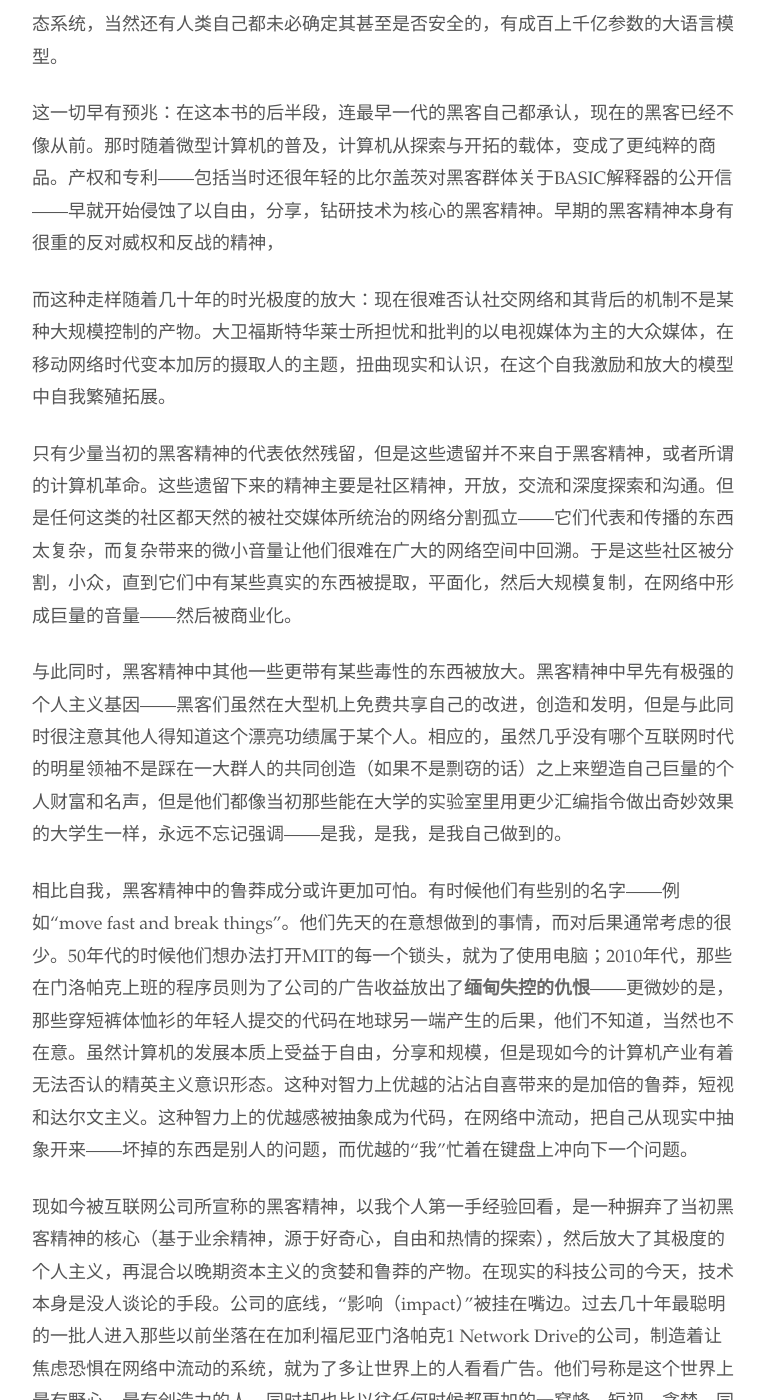
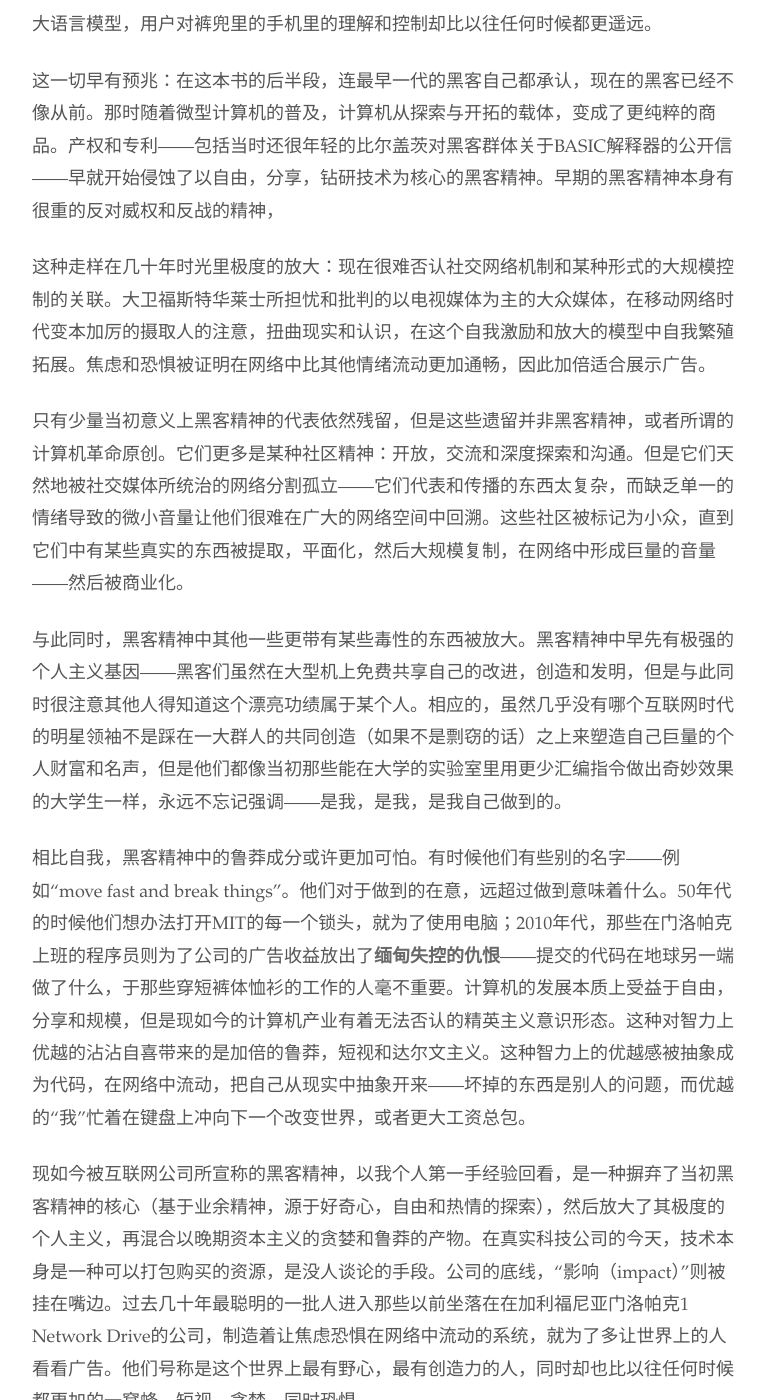
Before and after one commit to readandchedan/readandchedan.github.io, a Jekyll site: the page built from _posts/nonfiction/_posts/2024-11-25-failed-hacker.md, in a window 1280 px wide and 1400 px high, scrolled down 699 px. Shown: the whole window, without its empty margins (256-1021 px from the left). Built offline with Jekyll 4.4.1, drawn with Linux system fonts in a browser that asks for light colours; some of the changed text lies outside the part shown.

Commit message:
new post

```diff
--- a/_posts/nonfiction/_posts/2024-11-25-failed-hacker.md
+++ b/_posts/nonfiction/_posts/2024-11-25-failed-hacker.md
@@ -9,20 +9,18 @@ layout: default
 
 1950年代的黑客们有一种——用尤瓦尔·赫拉利在[《智人之上》](https://book.douban.com/subject/37001305/)中的说法——天真的信息观。他们相信信息自由，并且认为更多的信息总是好的。在每个人都不得不和巨量的虚假信息搏斗的今天，回看计算机的早期时代，难免对当时开始释放出来的无法控制巨量信息带来的影响，有某种微妙的感受。
 
-今天的计算机前所未有的普通，信息也变本加厉的不自由。不自由的也并非只有狭义意义上的信息本身：计算机也变得比以往更加不自由。在大型机时代可以由在校的大学生和黑客们随意改进修理的计算机，在今天变得比以往任何时间都更离用户更加遥远。从集成封装到难以理解的芯片，到交错到人力无法理清级别的网络和服务，到各种封闭的软硬件生态系统，当然还有人类自己都未必确定其甚至是否安全的，有成百上千亿参数的大语言模型。
+今天的计算机前所未有的普通，信息也变本加厉的不自由。不自由的也并非只有狭义意义上的信息本身。五六十年代，价值百万的大型机，被被在校学生们随意改进修理，今天，从集成封装到难以理解的芯片，到交错到人力无法理清级别的网络和服务，到各种封闭的软硬件生态系统，当然还有人类自己都未必确定其甚至是否安全的，有成百上千亿参数的大语言模型，用户对裤兜里的手机里的理解和控制却比以往任何时候都更遥远。
 
 这一切早有预兆：在这本书的后半段，连最早一代的黑客自己都承认，现在的黑客已经不像从前。那时随着微型计算机的普及，计算机从探索与开拓的载体，变成了更纯粹的商品。产权和专利——包括当时还很年轻的比尔盖茨对黑客群体关于BASIC解释器的公开信——早就开始侵蚀了以自由，分享，钻研技术为核心的黑客精神。早期的黑客精神本身有很重的反对威权和反战的精神，
 
-而这种走样随着几十年的时光极度的放大：现在很难否认社交网络和其背后的机制不是某种大规模控制的产物。大卫福斯特华莱士所担忧和批判的以电视媒体为主的大众媒体，在移动网络时代变本加厉的摄取人的主题，扭曲现实和认识，在这个自我激励和放大的模型中自我繁殖拓展。
+这种走样在几十年时光里极度的放大：现在很难否认社交网络机制和某种形式的大规模控制的关联。大卫福斯特华莱士所担忧和批判的以电视媒体为主的大众媒体，在移动网络时代变本加厉的摄取人的注意，扭曲现实和认识，在这个自我激励和放大的模型中自我繁殖拓展。焦虑和恐惧被证明在网络中比其他情绪流动更加通畅，因此加倍适合展示广告。
 
-只有少量当初的黑客精神的代表依然残留，但是这些遗留并不来自于黑客精神，或者所谓的计算机革命。这些遗留下来的精神主要是社区精神，开放，交流和深度探索和沟通。但是任何这类的社区都天然的被社交媒体所统治的网络分割孤立——它们代表和传播的东西太复杂，而复杂带来的微小音量让他们很难在广大的网络空间中回溯。于是这些社区被分割，小众，直到它们中有某些真实的东西被提取，平面化，然后大规模复制，在网络中形成巨量的音量——然后被商业化。
+只有少量当初意义上黑客精神的代表依然残留，但是这些遗留并非黑客精神，或者所谓的计算机革命原创。它们更多是某种社区精神：开放，交流和深度探索和沟通。但是它们天然地被社交媒体所统治的网络分割孤立——它们代表和传播的东西太复杂，而缺乏单一的情绪导致的微小音量让他们很难在广大的网络空间中回溯。这些社区被标记为小众，直到它们中有某些真实的东西被提取，平面化，然后大规模复制，在网络中形成巨量的音量——然后被商业化。
 
 与此同时，黑客精神中其他一些更带有某些毒性的东西被放大。黑客精神中早先有极强的个人主义基因——黑客们虽然在大型机上免费共享自己的改进，创造和发明，但是与此同时很注意其他人得知道这个漂亮功绩属于某个人。相应的，虽然几乎没有哪个互联网时代的明星领袖不是踩在一大群人的共同创造（如果不是剽窃的话）之上来塑造自己巨量的个人财富和名声，但是他们都像当初那些能在大学的实验室里用更少汇编指令做出奇妙效果的大学生一样，永远不忘记强调——是我，是我，是我自己做到的。
 
-相比自我，黑客精神中的鲁莽成分或许更加可怕。有时候他们有些别的名字——例如“move fast and break things”。他们先天的在意想做到的事情，而对后果通常考虑的很少。50年代的时候他们想办法打开MIT的每一个锁头，就为了使用电脑；2010年代，那些在门洛帕克上班的程序员则为了公司的广告收益放出了[缅甸失控的仇恨](https://www.bbc.com/zhongwen/simp/world-45494444)——更微妙的是，那些穿短裤体恤衫的年轻人提交的代码在地球另一端产生的后果，他们不知道，当然也不在意。虽然计算机的发展本质上受益于自由，分享和规模，但是现如今的计算机产业有着无法否认的精英主义意识形态。这种对智力上优越的沾沾自喜带来的是加倍的鲁莽，短视和达尔文主义。这种智力上的优越感被抽象成为代码，在网络中流动，把自己从现实中抽象开来——坏掉的东西是别人的问题，而优越的“我”忙着在键盘上冲向下一个问题。
+相比自我，黑客精神中的鲁莽成分或许更加可怕。有时候他们有些别的名字——例如“move fast and break things”。他们对于做到的在意，远超过做到意味着什么。50年代的时候他们想办法打开MIT的每一个锁头，就为了使用电脑；2010年代，那些在门洛帕克上班的程序员则为了公司的广告收益放出了[缅甸失控的仇恨](https://www.bbc.com/zhongwen/simp/world-45494444)——提交的代码在地球另一端做了什么，于那些穿短裤体恤衫的工作的人毫不重要。计算机的发展本质上受益于自由，分享和规模，但是现如今的计算机产业有着无法否认的精英主义意识形态。这种对智力上优越的沾沾自喜带来的是加倍的鲁莽，短视和达尔文主义。这种智力上的优越感被抽象成为代码，在网络中流动，把自己从现实中抽象开来——坏掉的东西是别人的问题，而优越的“我”忙着在键盘上冲向下一个改变世界，或者更大工资总包。
 
-现如今被互联网公司所宣称的黑客精神，以我个人第一手经验回看，是一种摒弃了当初黑客精神的核心（基于业余精神，源于好奇心，自由和热情的探索），然后放大了其极度的个人主义，再混合以晚期资本主义的贪婪和鲁莽的产物。在现实的科技公司的今天，技术本身是没人谈论的手段。公司的底线，“影响（impact）”被挂在嘴边。过去几十年最聪明的一批人进入那些以前坐落在在加利福尼亚门洛帕克1 Network Drive的公司，制造着让焦虑恐惧在网络中流动的系统，就为了多让世界上的人看看广告。他们号称是这个世界上最有野心，最有创造力的人，同时却也比以往任何时候都更加的一窝蜂，短视，贪婪，同时恐惧。
+现如今被互联网公司所宣称的黑客精神，以我个人第一手经验回看，是一种摒弃了当初黑客精神的核心（基于业余精神，源于好奇心，自由和热情的探索），然后放大了其极度的个人主义，再混合以晚期资本主义的贪婪和鲁莽的产物。在真实科技公司的今天，技术本身是一种可以打包购买的资源，是没人谈论的手段。公司的底线，“影响（impact）”则被挂在嘴边。过去几十年最聪明的一批人进入那些以前坐落在在加利福尼亚门洛帕克1 Network Drive的公司，制造着让焦虑恐惧在网络中流动的系统，就为了多让世界上的人看看广告。他们号称是这个世界上最有野心，最有创造力的人，同时却也比以往任何时候都更加的一窝蜂，短视，贪婪，同时恐惧。
 
-几十年后，这个故事毫无新意：这只不过又是一个失败的故事，一个因为好奇，探索，自我实现，激情和专注开始，变成倦怠，控制，无力，相互攀比谁的工资总包更大而继续的故事。
-
-这种失败无数次开始，也会无数次继续下去。
+几十年后，这个故事毫无新意：这只不过又是一个失败的故事，是一个从忘我探索走形到贪婪的故事。这种失败无数次开始过，也会无数次继续下去。
```
